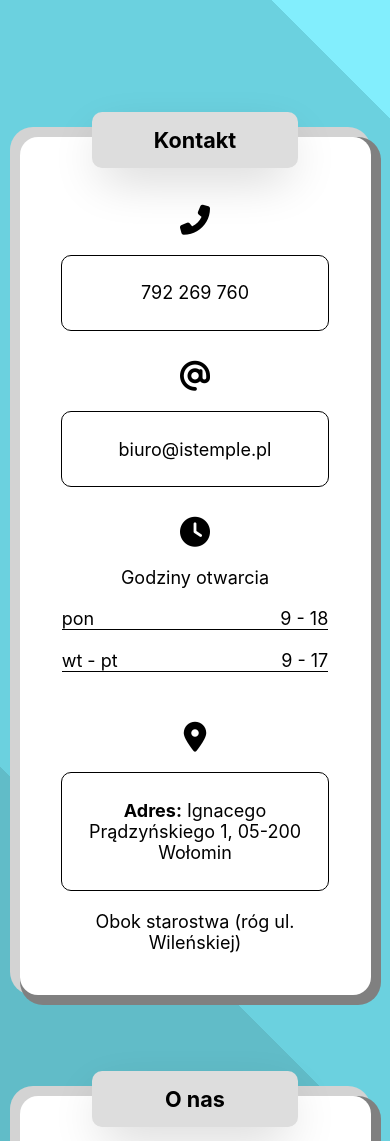
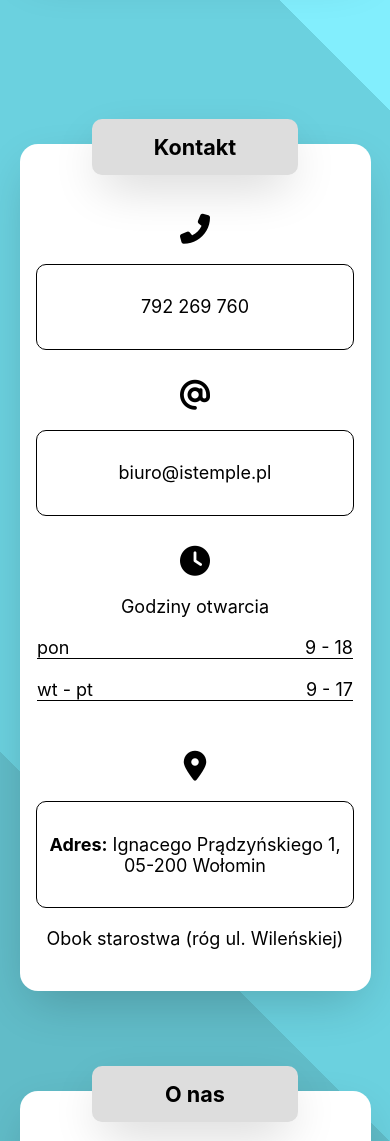
Before and after one commit to goodideagiver/istemple, a plain HTML site: page index.html in a window 390 px wide. Shown: the part 859-2000 px from the top of the page. Drawn offline with nearby package versions, Linux system fonts and the light colour scheme.

Commit message:
mobile layout: cleaned style

```diff
--- a/index.html
+++ b/index.html
@@ -114,7 +114,7 @@
                         <i class="fas fa-square"></i>
                         <div class="of-g-inside">
                             <h3>Tabliczki</h3>
-                            <p>Informacyjne, numery na dom. <br><br> Solidne na tworzywie sztucznym</p>
+                            <p>Informacyjne, numery na dom. <br> Solidne na tworzywie sztucznym</p>
                         </div>
                     </div>
                     <div class="of-g-item">
--- a/style.css
+++ b/style.css
@@ -448,12 +448,11 @@ nav a:hover {
 }
 
 @media (max-width:1200px) {
-    .t-box {
-        padding-top: 8vh;
-    }
 
-    section {
-        margin: 12vh 0;
+    .t-box,.grid-item {
+        --mobile-padding:5%;
+        padding-left: var(--mobile-padding);
+        padding-right: var(--mobile-padding);
     }
 
     section h2 {
@@ -538,4 +537,8 @@ nav a:hover {
         min-width: 80px;
         height: auto;
     }
+
+    .frame-style {
+        box-shadow: var(--small-shadow);
+    }
 }
```
